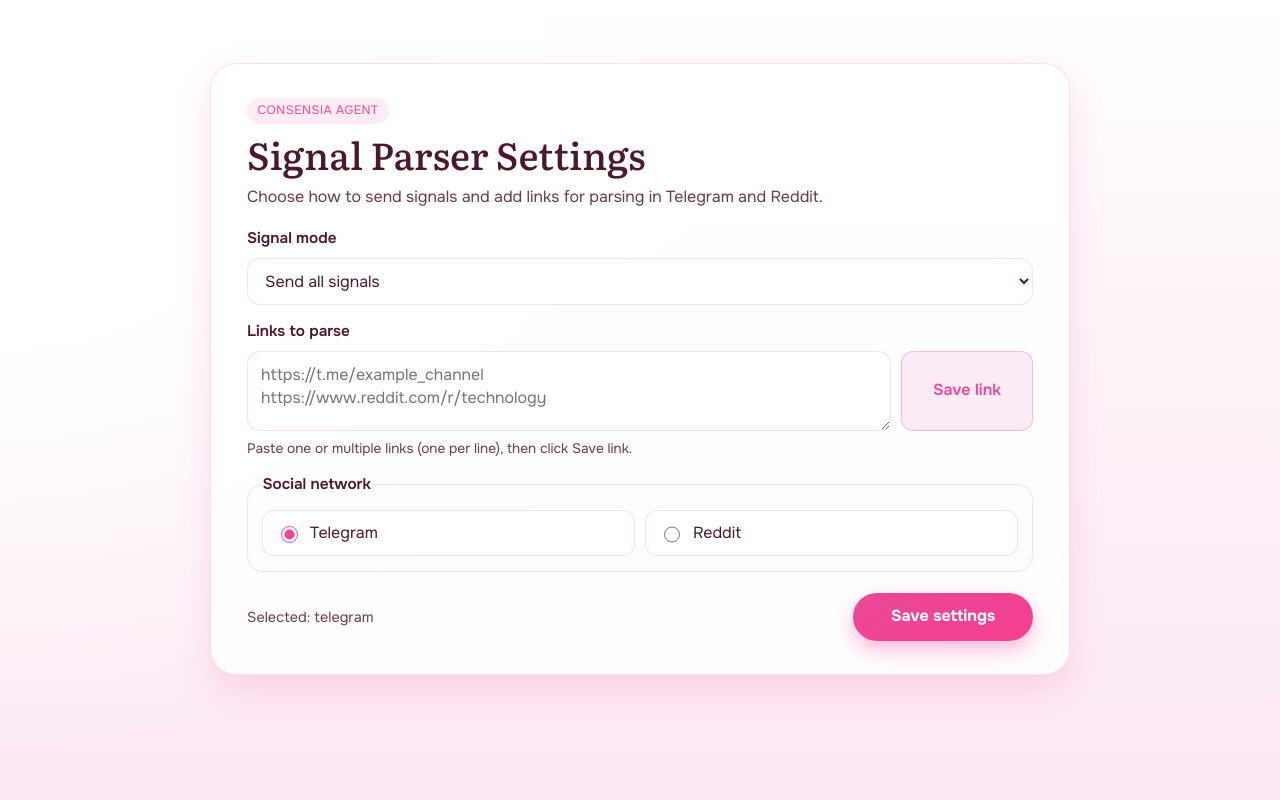
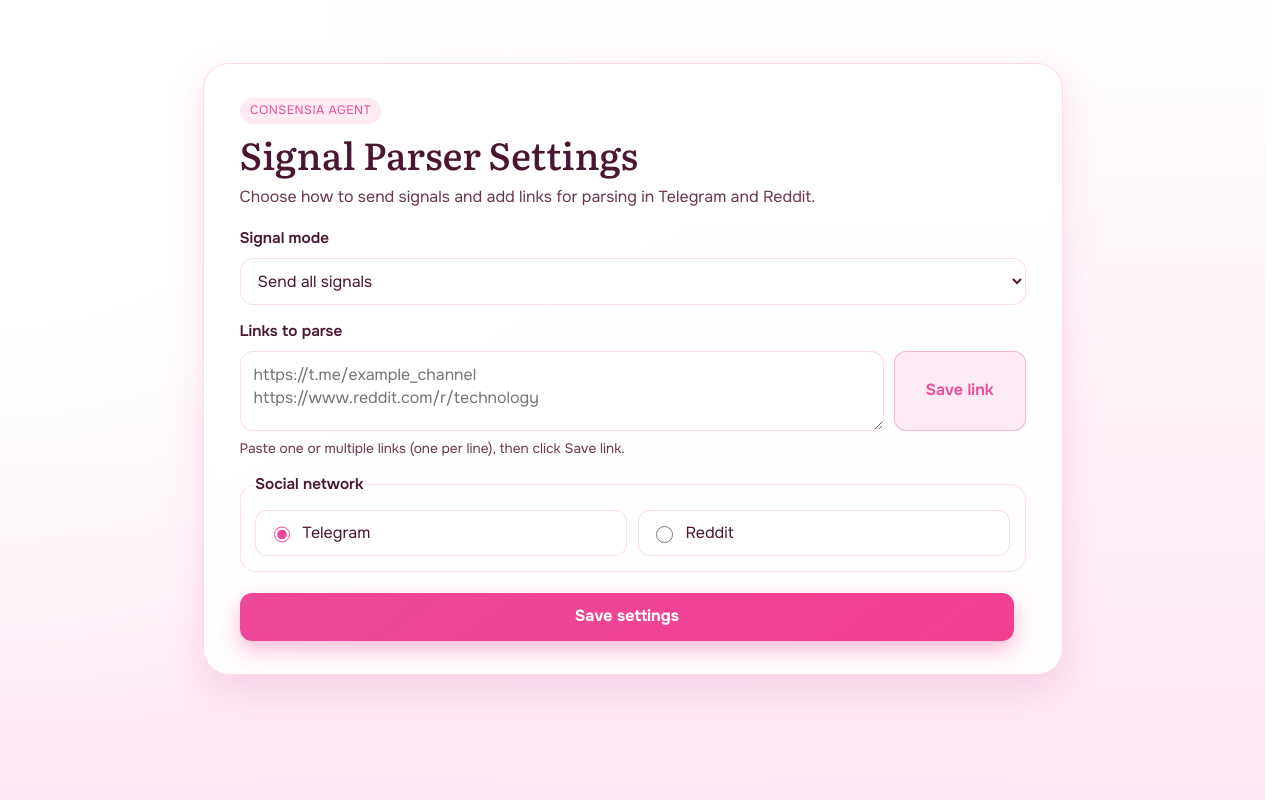
Before and after one commit to Illya301a/consensia-agent, a React (Vite) app: page / in a window 1280 px wide. Built offline with nearby package versions, Linux system fonts and the light colour scheme.

Commit message:
Improved agent appearance

```diff
--- a/index.html
+++ b/index.html
@@ -1,13 +1,16 @@
 <!doctype html>
 <html lang="en">
+
 <head>
   <meta charset="UTF-8" />
   <link rel="icon" type="image/svg+xml" href="/favicon.svg" />
   <meta name="viewport" content="width=device-width, initial-scale=1.0" />
-    <title>consensia-agent</title>
+  <title>Consensia Agent</title>
 </head>
+
 <body>
   <div id="root"></div>
   <script type="module" src="/src/main.jsx"></script>
 </body>
+
 </html>
--- a/src/App.css
+++ b/src/App.css
@@ -319,7 +319,7 @@ h1 {
 
 .submit-btn {
   border: 0;
-  border-radius: 999px;
+  border-radius: 12px;
   padding: 0.8rem 1rem;
   font: inherit;
   font-weight: 650;
--- a/src/App.jsx
+++ b/src/App.jsx
@@ -283,7 +283,6 @@ function App() {
           </fieldset>
 
           <footer className="form-footer">
-            <p className="status">Selected: {selectedSocial}</p>
             <button type="submit" className="submit-btn">
               Save settings
             </button>
--- a/src/index.css
+++ b/src/index.css
@@ -74,6 +74,11 @@ body,
   min-height: 100%;
 }
 
+html {
+  overflow-y: scroll;
+  scrollbar-gutter: stable;
+}
+
 body {
   margin: 0;
   background: linear-gradient(180deg, var(--bg-top) 0%, var(--bg-mid) 48%, var(--bg-deep) 100%);
```
Lines whose indentation alone changed are shown as unchanged.
